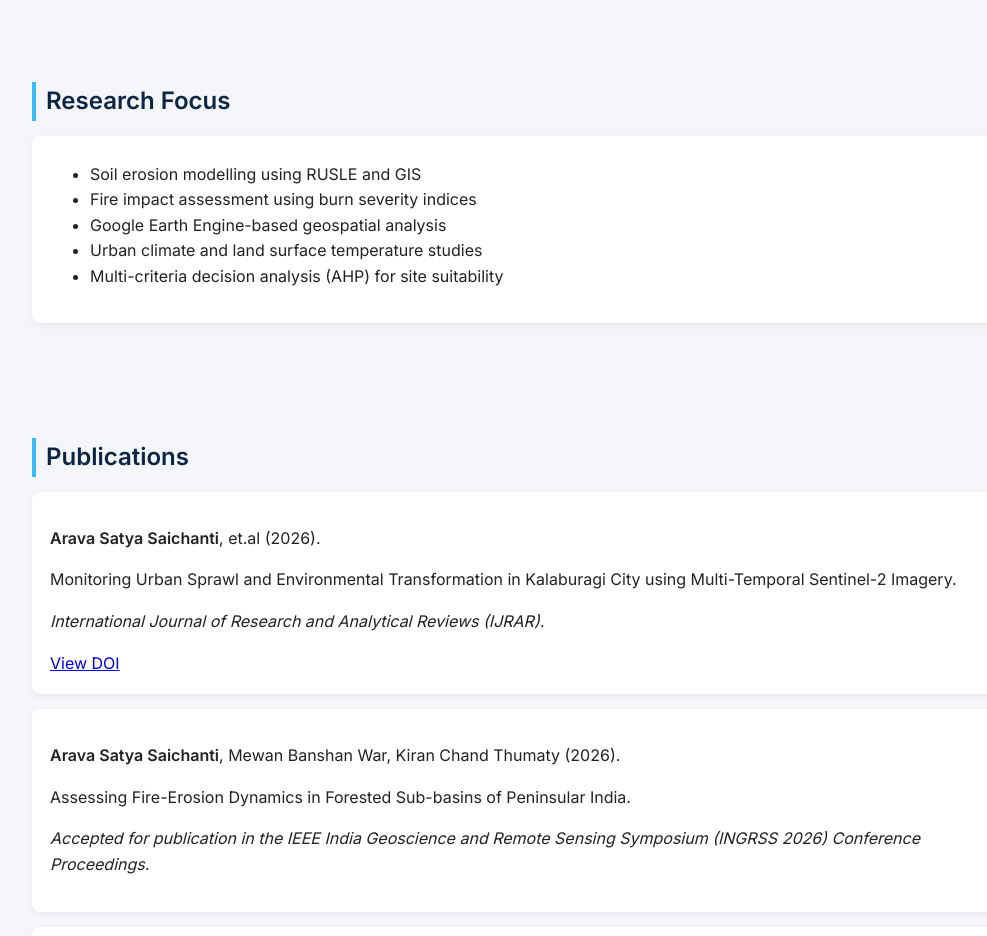
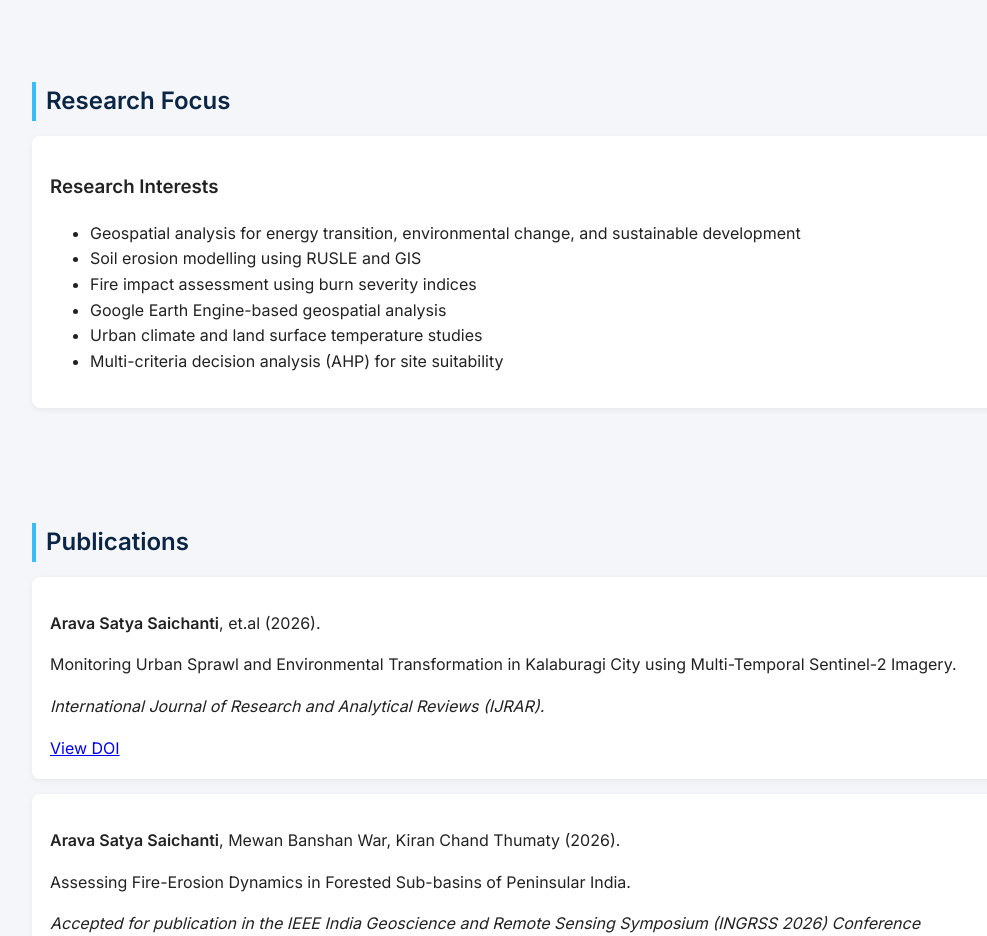
Before and after one commit to chantiarava/chantiarava.github.io, a plain HTML site: page index.html in a window 1280 px wide. Shown: the part 1360-2296 px from the top of the page, without its empty margins (108-1095 px from the left). Drawn offline with Linux system fonts and the light colour scheme.

Commit message:
Update index.html

```diff
--- a/index.html
+++ b/index.html
@@ -156,15 +156,26 @@ My work focuses on applying GIS, Remote Sensing, Python, and Google Earth Engine
 
 <section id="research">
 <h2>Research Focus</h2>
+<div class="card">
 
-<div class="card">
+<h3>Research Interests</h3>
+
 <ul>
+
+<li>Geospatial analysis for energy transition, environmental change, and sustainable development </li>
+
 <li>Soil erosion modelling using RUSLE and GIS</li>
+
 <li>Fire impact assessment using burn severity indices</li>
+
 <li>Google Earth Engine-based geospatial analysis</li>
+
 <li>Urban climate and land surface temperature studies</li>
+
 <li>Multi-criteria decision analysis (AHP) for site suitability</li>
+
 </ul>
+
 </div>
 
 </section>
```
